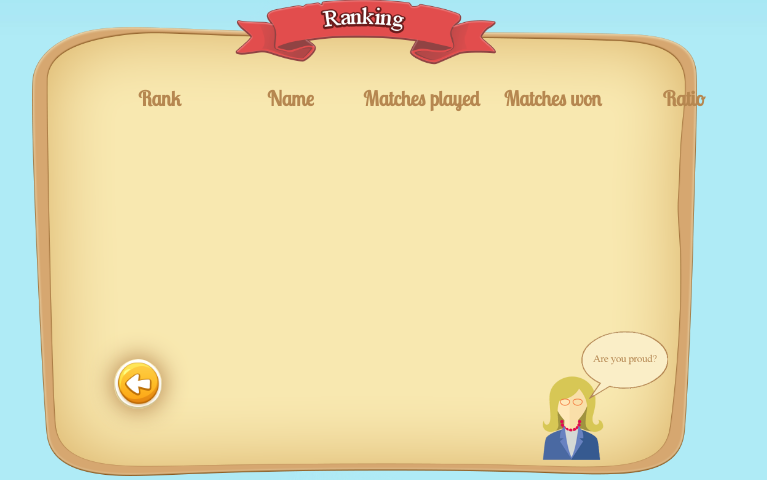
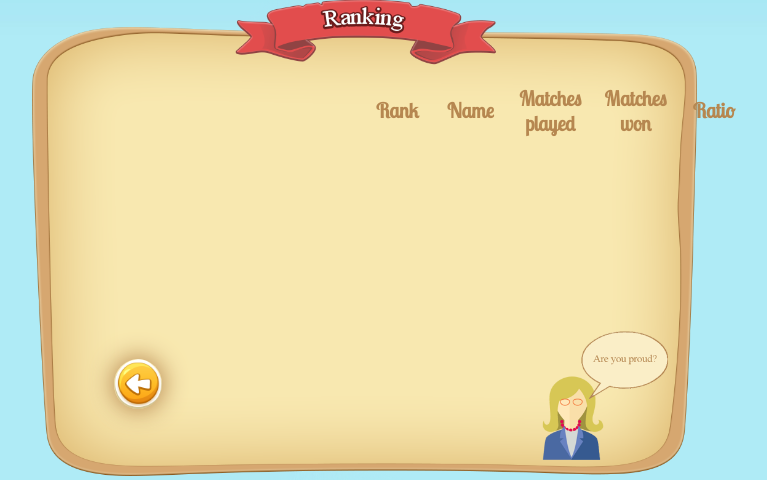
Before and after one commit to Zowarke/pvjgw2, a PHP site: page /ranking.php in a window 1280 px wide. Shown: the part 109-589 px from the top of the page, without its empty margins (273-1040 px from the left). Run offline with PHP 8.4, Linux system fonts and the light colour scheme; data that the repository does not hold is empty.

Commit message:
correction %

```diff
--- a/GuessWho.css
+++ b/GuessWho.css
@@ -500,10 +500,10 @@ input:focus::-moz-placeholder{
 
 #nCompte #error{
 	position: absolute;
-	margin-left: 3%;
-	width: 30%;
+	margin-left: 33%;
 	color: red;
 	font-size: 1.1vw;
+	width:20%;
 }
 
 #errorLog{
@@ -520,7 +520,8 @@ input:focus::-moz-placeholder{
 #classement{
 	margin: auto;
 	padding-top: 18%;
-	margin-left: 10%;
+	margin-left: 2%;
+	width:90%;
 }
 
 #entete{
```
Also changed, not shown: inscription.php (+4 -4 lines).
